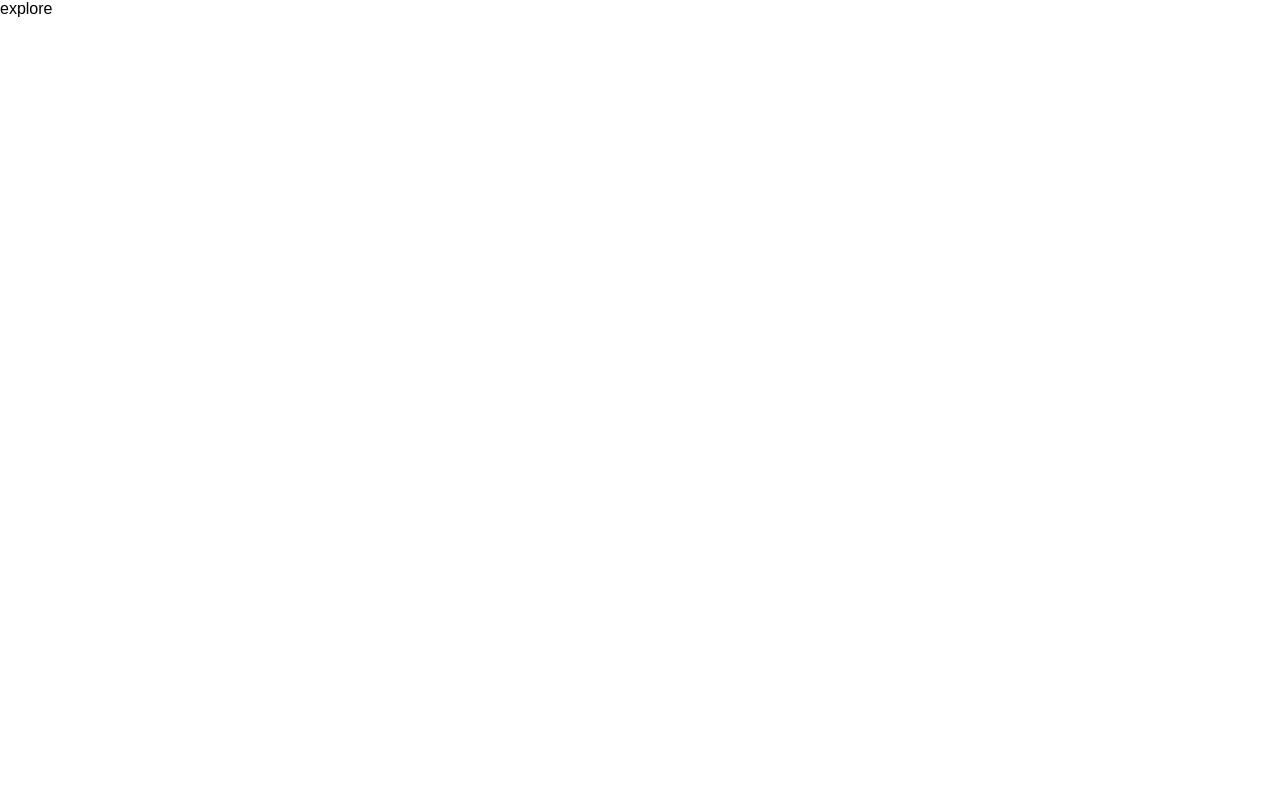
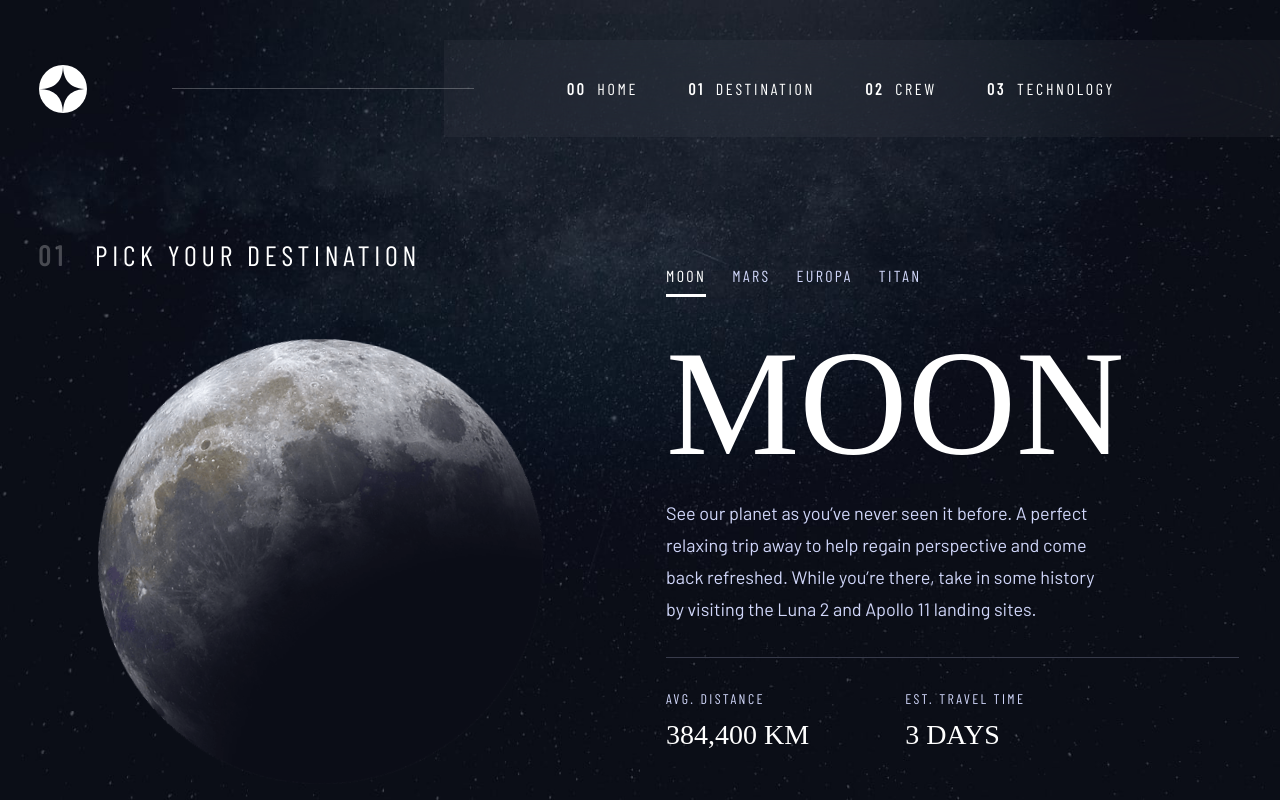
Before and after one commit to YerikAH/space-tourism-frontend-mentor, a React (Vite) app: page / in a window 1280 px wide. Built offline with nearby package versions, Linux system fonts and the light colour scheme; a web font is replaced by a local one.

Commit message:
crew add context

```diff
--- a/src/App.tsx
+++ b/src/App.tsx
@@ -7,7 +7,7 @@ import { FetchProvider } from "./context/fetchContext";
 function App() {
   return (
     <FetchProvider>
-      <TechComponent />
+      <DestinationComponent />
     </FetchProvider>
   );
 }
--- a/src/components/screen/DestinationComponent.tsx
+++ b/src/components/screen/DestinationComponent.tsx
@@ -1,4 +1,4 @@
-import React, { useEffect, useState } from "react";
+import React, { useContext, useEffect, useState } from "react";
 /* components */
 import NavegatorComponent from "../NavegatorComponent";
 import DestinationNav from "../destination/DestinationNav";
@@ -25,11 +25,11 @@ import { DESTINATION_INITIAL_STATE } from "../../constant/initialState";
 import { Options } from "../../interface/options";
 import { Destination } from "../../interface/data";
 import { changeTrueValue } from "../../helpers/changeTrueValue";
+import FetchContext from "../../context/fetchContext";
 
 export default function DestinationComponent() {
-  const envUrl: string = import.meta.env.VITE_KEY_DATA_URL;
+  const dataContext = useContext(FetchContext);
 
-  const { dataJson, load } = useFetch(envUrl);
   const [data, setData] = useState<Destination>(DESTINATION_INITIAL_STATE);
   const [options, setOptions] = useState<Options[]>(DESTINATION_OPTIONS);
 
@@ -42,8 +42,8 @@ export default function DestinationComponent() {
   function changeData(getValue?: string) {
     const value = getValue === undefined ? "moon" : getValue;
 
-    if (dataJson != null) {
-      const destination: Destination[] = dataJson.destination;
+    if (dataContext != null) {
+      const destination: Destination[] = dataContext.destination;
       let objMoon: Destination | undefined = destination.find(
         (item) => item.title === value
       );
@@ -61,14 +61,12 @@ export default function DestinationComponent() {
   }
 
   useEffect(() => {
-    if (!load) {
-      selectOption("moon");
-      changeData();
-    }
-  }, [load]);
+    selectOption("moon");
+    changeData();
+  }, [dataContext]);
 
   return (
-    <>
+    <FetchContext.Provider value={dataContext}>
       <BgGround />
       <NavegatorComponent />
       <MainStyle>
@@ -82,6 +80,6 @@ export default function DestinationComponent() {
           </DivGridTwo>
         </SectionStyle>
       </MainStyle>
-    </>
+    </FetchContext.Provider>
   );
 }
--- a/src/components/screen/TechComponent.tsx
+++ b/src/components/screen/TechComponent.tsx
@@ -1,10 +1,17 @@
-import React, { useContext } from "react";
+import React, { useContext, useState } from "react";
 import FetchContext from "../../context/fetchContext";
 export default function TechComponent() {
   const data = useContext(FetchContext);
+  const [aume, setAume] = useState(0);
+  const handleClick = () => {
+    setAume(aume + 1);
+  };
+  console.log(data.home[0].text);
   return (
     <FetchContext.Provider value={data}>
-      <div className="">{data.home[0].button}</div>
+      <div className="">{data.destination[0].description}</div>
+      <p>{aume}</p>
+      <button onClick={handleClick}>Aumentar</button>
     </FetchContext.Provider>
   );
 }
--- a/src/context/fetchContext.tsx
+++ b/src/context/fetchContext.tsx
@@ -15,9 +15,7 @@ const FetchProvider = ({ children }: ContextProps) => {
     if (dataJson !== null) {
       setData(dataJson);
     }
-    console.log(dataJson);
-  }, [dataJson, load]);
-  console.log("Estoy dentro del provedor");
+  }, [load]);
   return <FetchContext.Provider value={data}>{children}</FetchContext.Provider>;
 };
 
--- a/src/hook/useFetch.tsx
+++ b/src/hook/useFetch.tsx
@@ -7,7 +7,6 @@ export function useFetch(url: string) {
     DATA_INITIAL_STATE
   );
   const [load, setLoad] = useState(false);
-
   useEffect(() => {
     const getData = async (url: string) => {
       const urlLocal = url;
@@ -32,8 +31,6 @@ export function useFetch(url: string) {
     };
     getData(url);
   }, [url]);
-
-  //   useMemo
   console.log("Se hizo una petición");
   return { dataJson, load };
 }
```
Also changed, not shown: TODO.txt.
